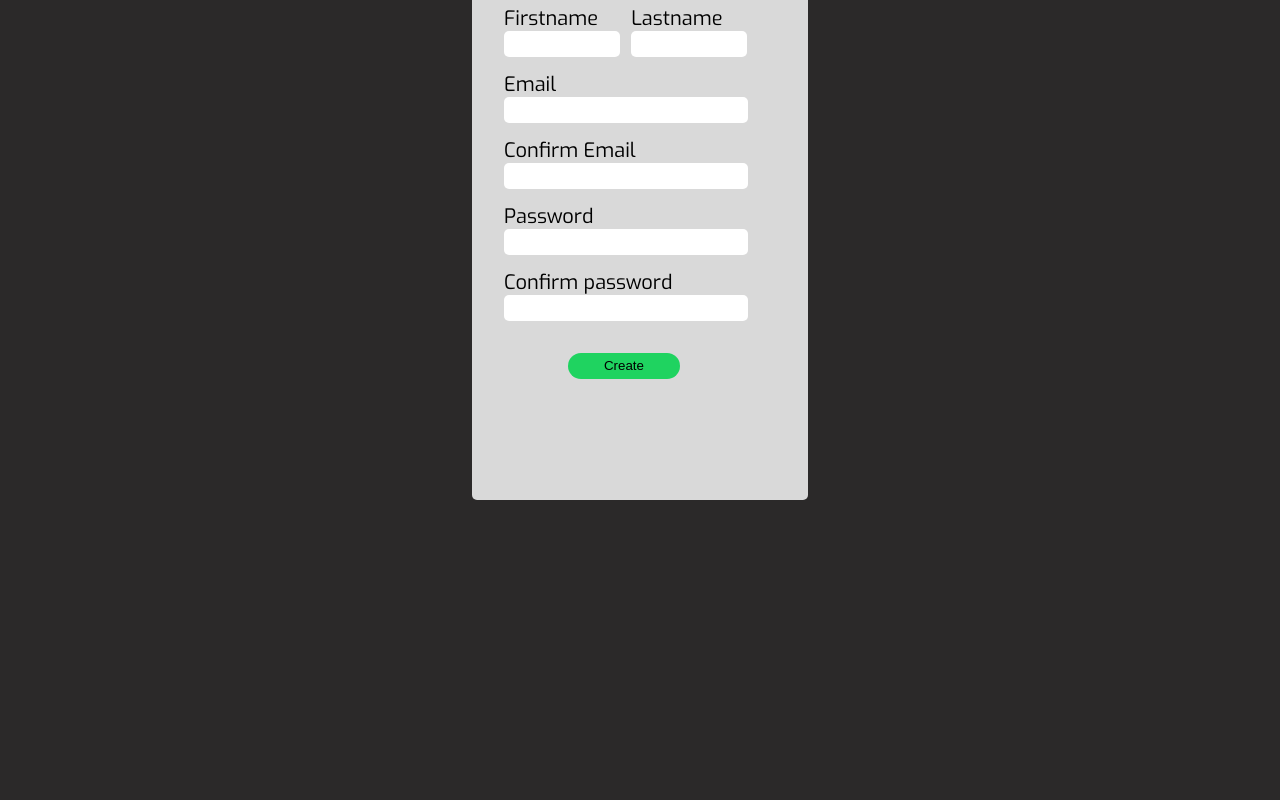
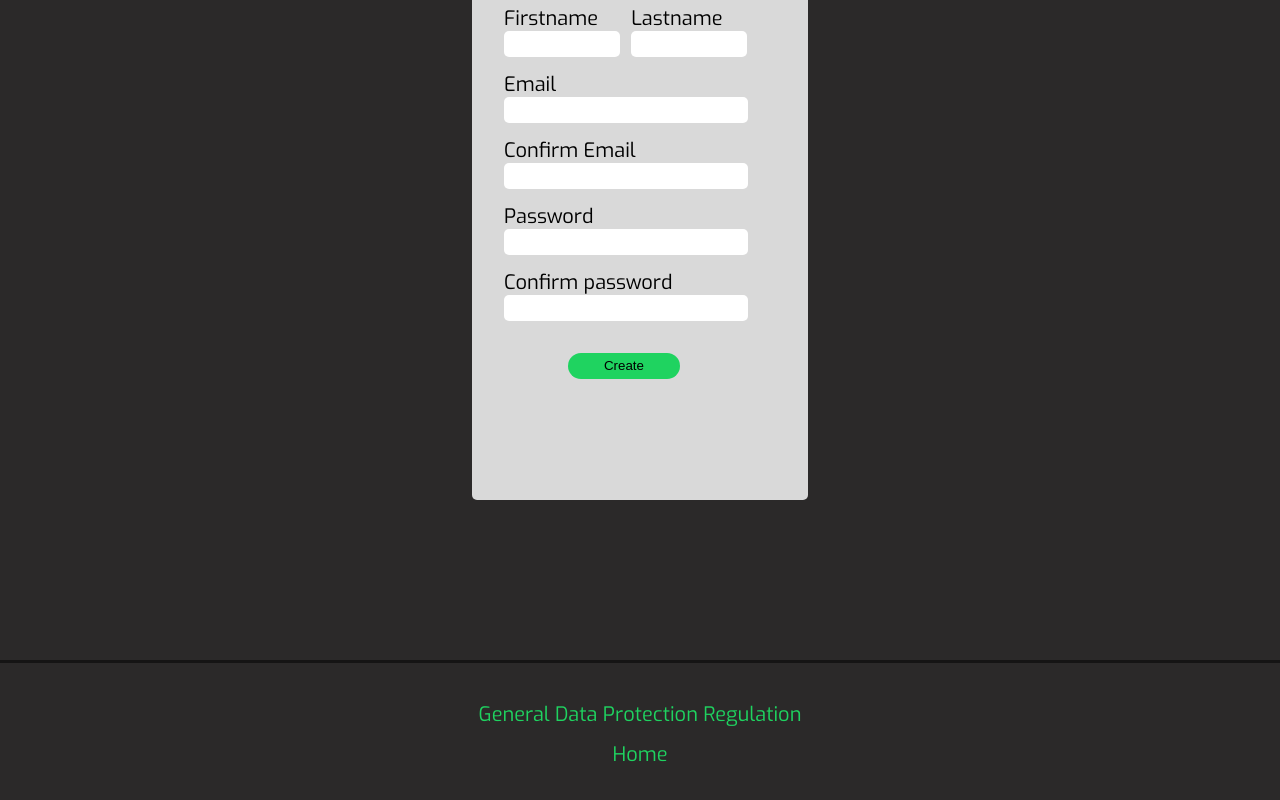
Before and after one commit to WildCodeSchool-2024-02/WildCodeSchool-2024-02-JS-Remote-JavaScrypte-P3-DigiCode, a React (Vite) app in the folder client/: page /signup in a window 1280 px wide. Shown: the part 248-1048 px from the top of the page. Before the commit the page ends 908 px from the top, so only its background shows below. Built offline with nearby package versions, Linux system fonts and the light colour scheme; no server answers.

Commit message:
fix: footer and rgpd page

```diff
--- a/client/src/App.jsx
+++ b/client/src/App.jsx
@@ -2,7 +2,9 @@ import { Outlet } from "react-router-dom";
 import { useEffect, useState } from "react";
 import { ToastContainer } from "react-toastify";
 import NavBar from "./components/navbar/NavBar";
+import Footer from "./components/footer/Footer"
 import fetchAuth from "./utils/auth";
+
 
 import "./App.css";
 import "react-toastify/dist/ReactToastify.css";
@@ -21,6 +23,7 @@ function App() {
         <ToastContainer role="alert" theme="colored" />
         <Outlet context={{ currentUser, setCurrentUser }} />
       </main>
+      <Footer/>
     </div>
   );
 }
--- /dev/null
+++ b/client/src/components/footer/Footer.css
@@ -0,0 +1,10 @@
+.footer-container {
+  display: flex;
+  flex-direction: column;
+  align-items: center;
+  line-height: 2;
+  border-top: solid rgba(0, 0, 0, 0.5);
+  padding-top: 2rem;
+  margin-top: 6rem;
+  margin-bottom: 2rem;
+}
--- /dev/null
+++ b/client/src/components/footer/Footer.jsx
@@ -0,0 +1,12 @@
+import { Link } from "react-router-dom";
+import "./Footer.css";
+
+export default function Footer() {
+  return (
+    <footer className="footer-container">
+
+      <Link to="/rgpd"> General Data Protection Regulation </Link>
+      <Link to="/"> Home </Link>
+    </footer>
+  );
+}
--- /dev/null
+++ b/client/src/pages/rgpdpage/rgpdPage.jsx
@@ -0,0 +1,3 @@
+export default function RgpdPage(){
+    return (<h1> RGPD </h1>)
+}
```
Also changed, not shown: client/src/main.jsx (+6 -1 lines).
